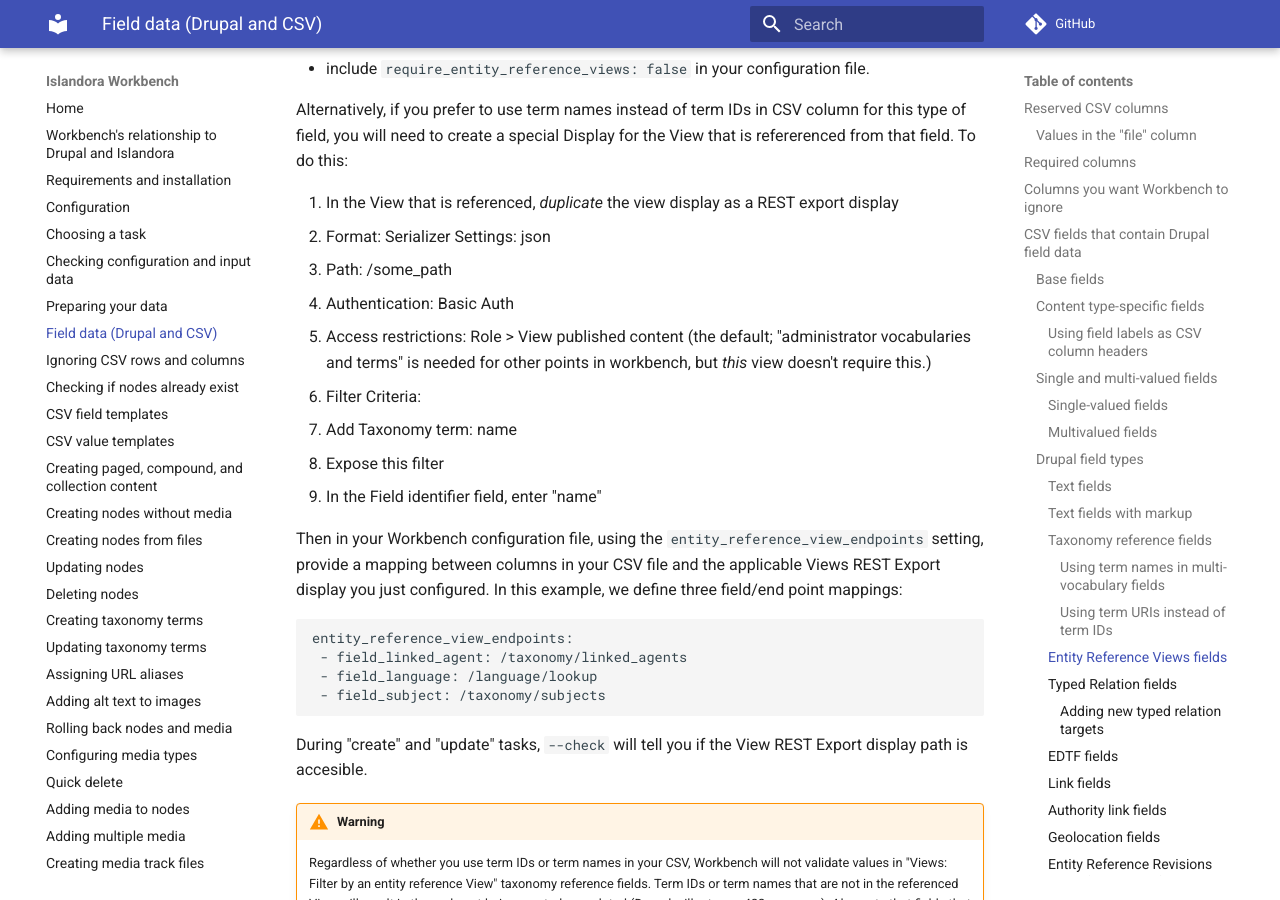
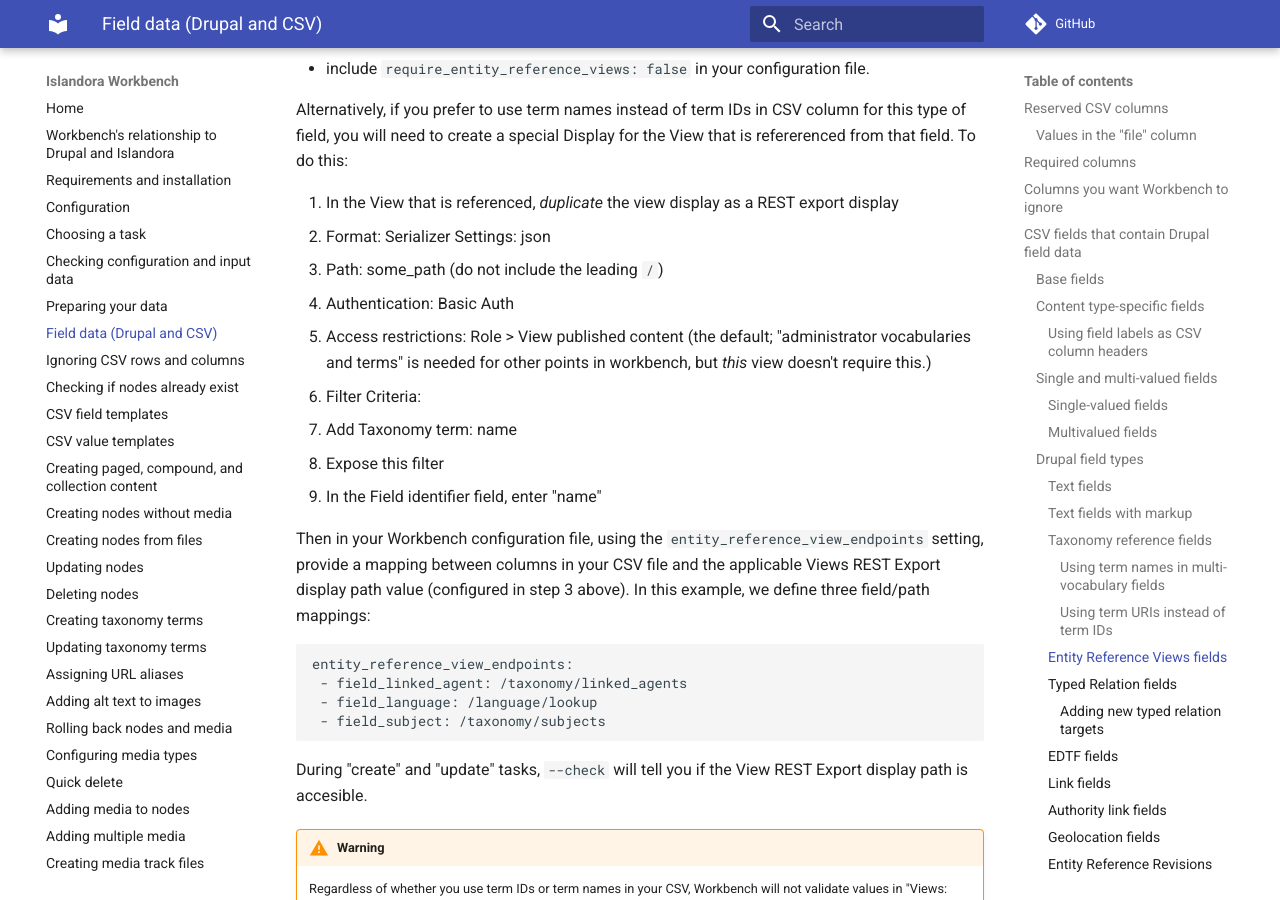
Before and after one commit to mjordan/islandora_workbench_docs, an MkDocs documentation site: the page built from docs/fields.md, in a window 1280 px wide and 900 px high, scrolled down 15439 px. Built offline with MkDocs 1.6.1 and Material for MkDocs 9.7.7, drawn with Linux system fonts in a browser that asks for light colours; comment, search, counter and statistics services are not loaded.

Commit message:
Some more tweaks.

````diff
--- a/docs/fields.md
+++ b/docs/fields.md
@@ -357,7 +357,7 @@ Alternatively, if you prefer to use term names instead of term IDs in CSV column
 
 1. In the View that is referenced, _duplicate_ the view display as a REST export display
 2. Format: Serializer Settings: json
-3. Path: /some_path
+3. Path: some_path (do not include the leading `/`)
 4. Authentication: Basic Auth
 5. Access restrictions: Role > View published content (the default; "administrator vocabularies and terms" is needed for other points in workbench, but *this* view doesn't require this.)
 6. Filter Criteria:
@@ -365,7 +365,7 @@ Alternatively, if you prefer to use term names instead of term IDs in CSV column
    1. Expose this filter
    1. In the Field identifier field, enter "name"
 
-Then in your Workbench configuration file, using the `entity_reference_view_endpoints` setting, provide a mapping between columns in your CSV file and the applicable Views REST Export display you just configured. In this example, we define three field/end point mappings:
+Then in your Workbench configuration file, using the `entity_reference_view_endpoints` setting, provide a mapping between columns in your CSV file and the applicable Views REST Export display path value (configured in step 3 above). In this example, we define three field/path mappings:
 
 ```
 entity_reference_view_endpoints:
````
